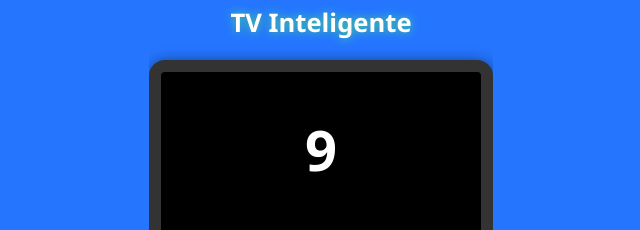
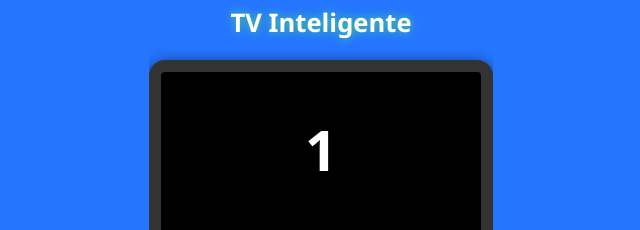
Before and after one commit to OpensysTec/caca-ao-tesouro, a plain HTML site: page index_tv.html in a window 1280 px wide. Both pictures are taken after a click on the button "Ligar". Shown: the top 230 px of the page, 319-959 px from the left. Drawn offline with Linux system fonts and the light colour scheme.

Commit message:
Update index_tv.html

```diff
--- a/index_tv.html
+++ b/index_tv.html
@@ -169,7 +169,7 @@
 
   <div class="tv-container">
     <div class="tv-frame" id="tv">
-      <div class="tv-display-number" id="tvNumero">9</div>
+      <div class="tv-display-number" id="tvNumero">1</div>
       <div class="volume-bar" id="volumeBar" style="width: 0"></div>
     </div>
     <div class="power-led" id="powerLed"></div>
```
